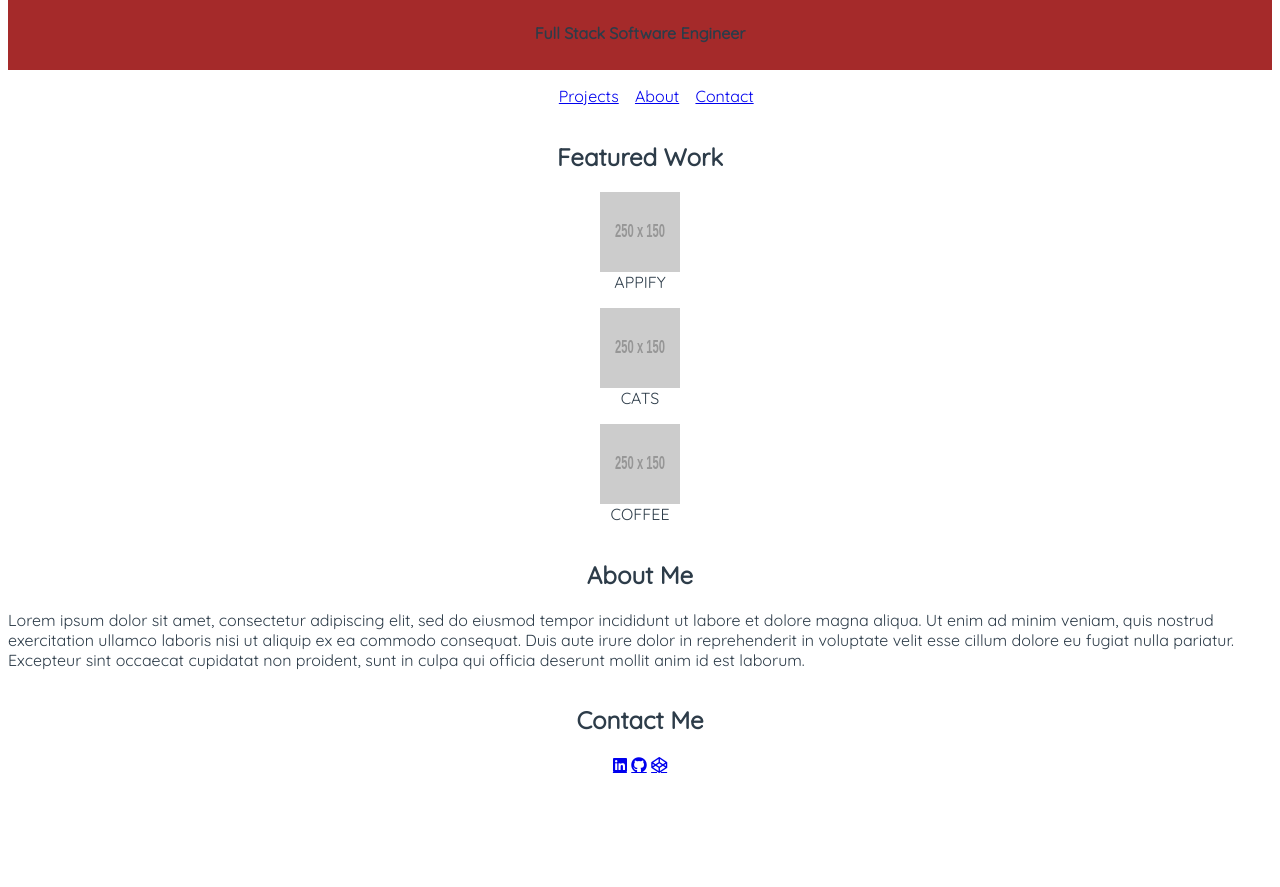
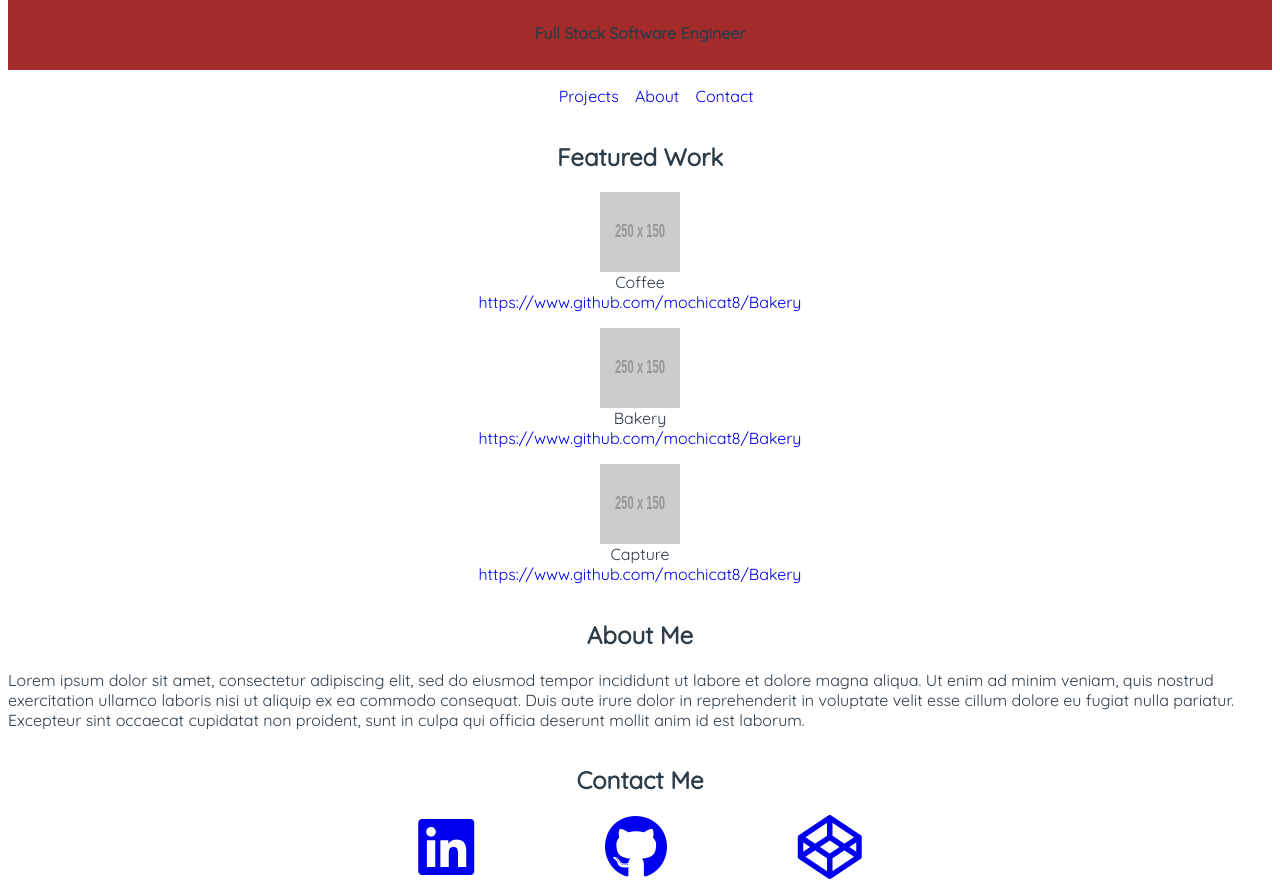
Before and after one commit to judyzaratan/portfolio, a website: page index.html in a window 1280 px wide. Shown: the part 181-1068 px from the top of the page. Before the commit the page ends 964 px from the top, so only its background shows below. Drawn offline with nearby package versions, Linux system fonts and the light colour scheme; placeholder pictures from the web are drawn by us.

Commit message:
updates some styles

```diff
--- a/css/styles.css
+++ b/css/styles.css
@@ -1,11 +1,5 @@
-  /*html, body, div {
-    height: 100%;
-    width: 100%;
-  }*/
 
-/*img, embed, object, video {
-  max-width: 100%;
-}*/
+
 body {
     color: #2d3c49;
     font-family: 'Quicksand', sans-serif;
@@ -58,7 +52,9 @@ li {
 li:last-of-type {
   padding-right: 0;
 }
-
+a {
+  text-decoration: none;
+}
 img {
   margin-right: auto;
   margin-left: auto;
@@ -76,7 +72,12 @@ img {
     flex-direction: column;
   }
 }
-
+a.fa {
+  margin-right: 10%;
+}
+a.fa:last-of-type{
+  margin-right: 0;
+}
 img {
   width: 5em;
   height: 5em;
--- a/index.html
+++ b/index.html
@@ -46,7 +46,7 @@
             <source srcset="http://placehold.it/90x90" media="(max-width: 375px)">
             <img src="http://placehold.it/250x150">
           </picture>
-          <figcaption  class="uppercase">Appify</figcaption>
+          <figcaption>Coffee <br> <a href="#">https://www.github.com/mochicat8/Bakery</a></figcaption>
         </figure>
         <figure id="app2" class="app">
           <picture>
@@ -55,7 +55,7 @@
             <source srcset="http://placehold.it/90x90" media="(max-width: 375px)">
             <img src="http://placehold.it/250x150">
           </picture>
-          <figcaption class="uppercase">Cats</figcaption>
+          <figcaption>Bakery <br><a href="#">https://www.github.com/mochicat8/Bakery</a></figcaption>
         </figure>
         <figure id="app3" class="app">
           <picture>
@@ -64,7 +64,7 @@
             <source srcset="http://placehold.it/90x90" media="(max-width: 375px)">
             <img src="http://placehold.it/250x150">
           </picture>
-          <figcaption class="uppercase">Coffee</figcaption>
+          <figcaption>Capture <br><a href="#">https://www.github.com/mochicat8/Bakery</a></figcaption>
         </figure>
       </div>
     </section>
@@ -77,9 +77,9 @@
     <footer id="contact">
       <h2>Contact Me</h2>
       <div class="social_icons">
-        <a class="fa fa-linkedin-square" href="#"></a>
-        <a class="fa fa-github" href="#"></a>
-        <a class="fa fa-codepen" href="#"></a>
+        <a class="fa fa-4x fa-linkedin-square" href="#"></a>
+        <a class="fa fa-4x fa-github" href="#"> </a>
+        <a class="fa fa-4x fa-codepen" href="#"></a>
       </div>
     </footer>
 </div>
```
